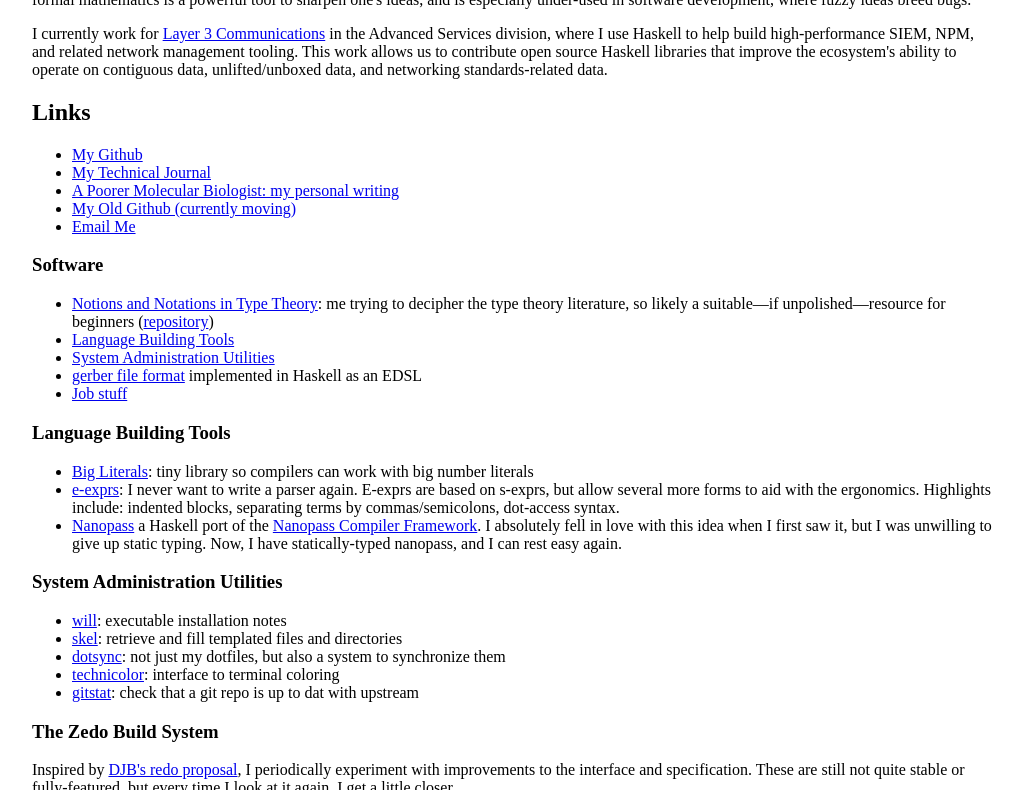
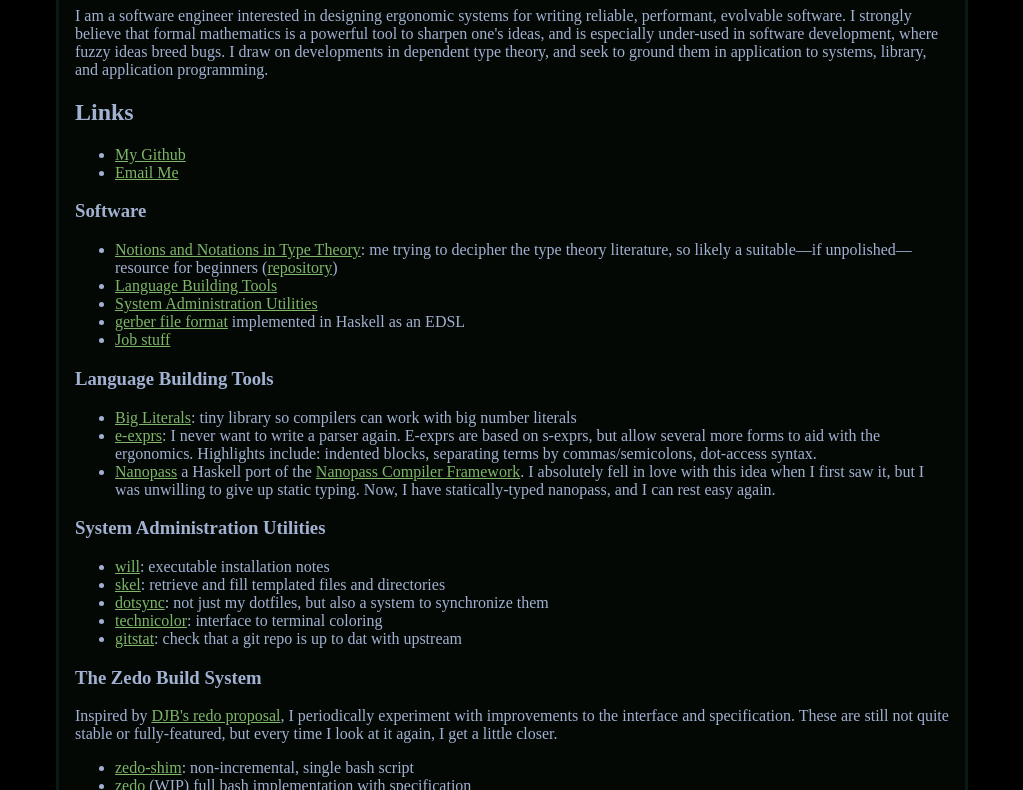
Before and after one commit to marseillebd/gateway-page, a plain HTML site: page index.html in a window 1280 px wide. Shown: the part 140-930 px from the top of the page, without its empty margins (128-1151 px from the left). Drawn offline with Linux system fonts and the light colour scheme.

Commit message:
begin update with my new info, and a new style

```diff
--- a/index.html
+++ b/index.html
@@ -2,51 +2,54 @@
 <html>
 <head>
   <meta charset="utf-8"/>
-  <title>Eric Demko</title>
+  <title>Marseille Bouchard Demko</title>
+  <link rel="stylesheet" type="text/css" href="./structure.css" media="all">
   <link rel="stylesheet" type="text/css" href="./style.css" media="all">
 </head>
 <body>
 
-  <h2>Eric Demko's Homepage</h2>
+<main>
+  <h1>Marseille Bouchard Demko's Homepage</h1>
   <p>
-    I am a software engineer interested in designing ergonomic systems for writing correct, performant, evolvable software.
-    To that end, I study and experiment with the semantics of programming languages, especially drawing on developments in dependent type theory.
+    I am a software engineer interested in designing ergonomic systems for writing reliable, performant, evolvable software.
     I strongly believe that formal mathematics is a powerful tool to sharpen one's ideas, and is especially under-used in software development, where fuzzy ideas breed bugs.
+    I draw on developments in dependent type theory, and seek to ground them in application to systems, library, and application programming.
   </p>
-  <p>
-    I currently work for <a href="https://layer3com.com/">Layer 3 Communications</a> in the Advanced Services division,
-      where I use Haskell to help build high-performance SIEM, NPM, and related network management tooling.
-    This work allows us to contribute open source Haskell libraries that improve the ecosystem's ability to operate on contiguous data, unlifted/unboxed data, and networking standards-related data.
-  </p>
+
+  <!-- <p> -->
+  <!--   I currently work for <a href="https://layer3com.com/">Layer 3 Communications</a> in the Advanced Services division, -->
+  <!--     where I use Haskell to help build high-performance SIEM, NPM, and related network management tooling. -->
+  <!--   This work allows us to contribute open source Haskell libraries that improve the ecosystem's ability to operate on contiguous data, unlifted/unboxed data, and networking standards-related data. -->
+  <!-- </p> -->
 
   <h2>Links</h2>
   <ul>
-    <li><a href="https://github.com/edemko">My Github</a></li>
-    <li><a href="https://github.com/edemko/technical-notes">My Technical Journal</a></li>
-    <li><a href="https://blag.edemko.net">A Poorer Molecular Biologist: my personal writing</a></li>
-    <li><a href="https://github.com/Zankoku-Okuno">My Old Github (currently moving)</a></li>
-    <li><a href="mailto:zankoku.okuno@gmail.com">Email Me</a></li>
+    <li><a href="https://github.com/marseillebd">My Github</a></li>
+    <!-- <li><a href="https://github.com/marseillebd/technical-notes">My Technical Journal</a></li> -->
+    <!-- <li><a href="https://blag.edemko.net">A Poorer Molecular Biologist: my personal writing</a></li> -->
+    <!-- <li><a href="https://github.com/Zankoku-Okuno">My Old Github (currently moving)</a></li> -->
+    <li><a href="mailto:marseillebd@proton.me">Email Me</a></li>
   </ul>
   <h3>Software</h3>
   <ul>
-    <li><a href="https://raw.githubusercontent.com/edemko/notes-typetheory/master/notation.pdf">Notions and Notations in Type Theory</a>:
+    <li><a href="https://raw.githubusercontent.com/marseillebd/notes-typetheory/master/notation.pdf">Notions and Notations in Type Theory</a>:
       me trying to decipher the type theory literature, so likely a suitable—if unpolished—resource for beginners
-      (<a href="https://github.com/edemko/notes-typetheory">repository</a>)
+      (<a href="https://github.com/marseillebd/notes-typetheory">repository</a>)
     </li>
     <li><a href="#lang-tools">Language Building Tools</a></li>
     <li><a href="#sysadmin-util">System Administration Utilities</a></li>
-    <li><a href="https://github.com/edemko/haskell-circuit-boards">gerber file format</a> implemented in Haskell as an EDSL</li>
+    <li><a href="https://github.com/marseillebd/haskell-circuit-boards">gerber file format</a> implemented in Haskell as an EDSL</li>
     <li><a href="#job-stuff">Job stuff</a></li>
   </ul>
   <h3 id="lang-tools">Language Building Tools</h3>
   <ul>
-    <li><a href="https://github.com/edemko/c-big-literals">Big Literals</a>: tiny library so compilers can work with big number literals</li>
-    <li><a href="https://github.com/edemko/eexprs">e-exprs</a>:
+    <li><a href="https://github.com/marseillebd/c-big-literals">Big Literals</a>: tiny library so compilers can work with big number literals</li>
+    <li><a href="https://github.com/marseillebd/eexprs">e-exprs</a>:
       I never want to write a parser again.
       E-exprs are based on s-exprs, but allow several more forms to aid with the ergonomics.
       Highlights include: indented blocks, separating terms by commas/semicolons, dot-access syntax.
     </li>
-    <li><a href="https://github.com/edemko/nanopass">Nanopass</a>
+    <li><a href="https://github.com/marseillebd/nanopass">Nanopass</a>
       a Haskell port of the <a href="https://nanopass.org/documentation.html">Nanopass Compiler Framework</a>.
       I absolutely fell in love with this idea when I first saw it, but I was unwilling to give up static typing.
       Now, I have statically-typed nanopass, and I can rest easy again.
@@ -54,11 +57,11 @@
   </ul>
   <h3 id="sysadmin-util">System Administration Utilities</h3>
   <ul>
-    <li><a href="https://github.com/edemko/will">will</a>: executable installation notes</li>
-    <li><a href="https://github.com/edemko/skel">skel</a>: retrieve and fill templated files and directories</li>
-    <li><a href="https://github.com/edemko/dotsync">dotsync</a>: not just my dotfiles, but also a system to synchronize them</li>
-    <li><a href="https://github.com/edemko/technicolor">technicolor</a>: interface to terminal coloring</li>
-    <li><a href="https://github.com/edemko/gitstat">gitstat</a>: check that a git repo is up to dat with upstream</li>
+    <li><a href="https://github.com/marseillebd/will">will</a>: executable installation notes</li>
+    <li><a href="https://github.com/marseillebd/skel">skel</a>: retrieve and fill templated files and directories</li>
+    <li><a href="https://github.com/marseillebd/dotsync">dotsync</a>: not just my dotfiles, but also a system to synchronize them</li>
+    <li><a href="https://github.com/marseillebd/technicolor">technicolor</a>: interface to terminal coloring</li>
+    <li><a href="https://github.com/marseillebd/gitstat">gitstat</a>: check that a git repo is up to dat with upstream</li>
   </ul>
   <h3>The Zedo Build System</h3>
   <p>
@@ -66,8 +69,8 @@
     These are still not quite stable or fully-featured, but every time I look at it again, I get a little closer.
   </p>
   <ul>
-    <li><a href="https://github.com/edemko/zedo-shim/settings">zedo-shim</a>: non-incremental, single bash script</li>
-    <li><a href="https://github.com/edemko/zedo-shim/settings">zedo</a> (WIP) full bash implementation with specification</li>
+    <li><a href="https://github.com/marseillebd/zedo-shim">zedo-shim</a>: non-incremental, single bash script</li>
+    <li><a href="https://github.com/marseillebd/zedo-shim">zedo</a> (WIP) full bash implementation with specification</li>
   </ul>
   <h3 id="job-stuff">Job Stuff</h3>
   <ul>
@@ -82,33 +85,33 @@
     I frankly have too many irons in the fire/pots on the stove/planes in the sky/whatever, and it's nice to have some sort of overview.
   </p>
   <ul>
-    <li><a href="https://github.com/edemko/bsvm">BVSM</a>:
+    <li><a href="https://github.com/marseillebd/bsvm">BVSM</a>:
       a virtual machine that could reasonably be hand-compiled if necessary.
       I thought it would be useful as a ground for bootstrapped compilers, bit it turns out that I need to balance the ground language for both ease of implementation and implementing _with_.
       It may be possible to pivot into lisp-like semantics if I can build a simple-enough garbage collector.
     </li>
-    <li><a href="https://github.com/edemko/chimney">C Shim Library</a>:
+    <li><a href="https://github.com/marseillebd/chimney">C Shim Library</a>:
       contains common C algorithms that usually just keep getting re-implemented.
     </li>
-    <li><a href="https://github.com/edemko/ediacara">Ediacara</a>:
+    <li><a href="https://github.com/marseillebd/ediacara">Ediacara</a>:
       a portable assembler because C isn't.
       Ediacara should have assembly notions built-in from the start: "advanced" control-flow (like tail-calls and escape continuations), and arbitrary calling conventions per-function.
     </li>
-    <li><a href="https://github.com/edemko/fpgc">Functional Programming Garbage Collector</a>
+    <li><a href="https://github.com/marseillebd/fpgc">Functional Programming Garbage Collector</a>
       aims to be a standard garbage collector written in C for general-purpose functional programming language runtimes.
       It is currently just some notes on what I need to support and how I might do it.
     </li>
-    <li><a href="https://github.com/edemko/anemone">Anemone</a>
+    <li><a href="https://github.com/marseillebd/anemone">Anemone</a>
       attempts to pack as many abstractive features as possible (i.e. first-class everything) into a language;
       the focus is on operational rather than static semantics
     </li>
   </ul>
   <h3>Random Corner</h3>
   <ul>
-    <li><a href="https://github.com/edemko/env-cabal/settings">env-cabal</a>: find exes produced by cabal and put them <code>&lt;project&gt;/bin/</code></li>
-    <li><a href="https://github.com/edemko/haxplay/settings">haxplay</a>: because music players keep screwing up my metadata</li>
-    <li><a href="https://clock.edemko.net">a clock/astrolabe</a> I started work on a while back</li>
-    <li><a href="https://github.com/edemko/sfcc">My Master's Thesis</a> which describes first-class continuations and their applications. I don't actually recommend reading it unless perhaps you want an introduction to their uses. However, I realized literally days after defending it that there's an improvement to be made to the formal system, and I've only found more improvements since.</li>
+    <li><a href="https://github.com/marseillebd/env-cabal/settings">env-cabal</a>: find exes produced by cabal and put them <code>&lt;project&gt;/bin/</code></li>
+    <li><a href="https://github.com/marseillebd/haxplay/settings">haxplay</a>: because music players keep screwing up my metadata</li>
+    <!-- <li><a href="https://clock.edemko.net">a clock/astrolabe</a> I started work on a while back</li> -->
+    <li><a href="https://github.com/marseillebd/sfcc">My Master's Thesis</a> which describes first-class continuations and their applications. I don't actually recommend reading it unless perhaps you want an introduction to their uses. However, I realized literally days after defending it that there's an improvement to be made to the formal system, and I've only found more improvements since.</li>
   </ul>
 
 
@@ -119,5 +122,6 @@
     I personally think that writing a test suite for a parser is less work
       than trying to figure out and formalize every property that the parser should have.
   </small></p> -->
+</main>
 </body>
 </html>
--- a/main.js
+++ /dev/null
@@ -1,3 +0,0 @@
-document.addEventListener((evt) => {
-    // TODO
-})
--- a/structure.css
+++ b/structure.css
@@ -0,0 +1,8 @@
+@charset "utf-8";
+
+body {
+  margin: auto;
+  margin-top: auto;
+  max-width: 60em;
+  margin-top: 3em;
+}
--- a/style.css
+++ b/style.css
@@ -1,8 +1,58 @@
 @charset "utf-8";
 
+:root {
+  --black: #000000;
+  --base00: #030804;
+  --base01: #091913;
+  --base02: #082a26;
+  --base03: #014441;
+  --base04: #8eb1d1;
+  --base05: #a2b1d2;
+  --base06: #c8caee;
+  --base07: #e8e4fe;
+  --base08: #cf6a5f;
+  --base09: #e0905a;
+  --base0A: #c8a244;
+  --base0B: #7fb66a;
+  --base0C: #3aacc3;
+  --base0D: #7080c1;
+  --base0E: #ad73b9;
+  --base0F: #ca5c83;
+  --white: #ffffff;
+}
+
+:root {
+  --default-background: var(--base00);
+  --lighter-background: var(--base01);
+  --selection: var(--base02);
+  --comment: var(--base03);
+  --line-highlight: var(--base03);
+  --dark-foreground: var(--base04);
+  --default-foreground: var(--base05);
+  --light-foreground: var(--base06);
+  --lighter-foreground: var(--base07);
+
+  --primary: var(--base0B);
+  --secondary: var(--base0D);
+}
+
+
+
+
+
 body {
-  margin: auto;
-  margin-top: auto;
-  max-width: 60em;
-  margin-top: 3em;
+  background-color: var(--black);
 }
+main {
+  background-color: var(--default-background);
+  color: var(--default-foreground);
+  padding: 1em;
+  margin: 1.5em;
+  border: 3px var(--lighter-background) solid;
+  border-radius: 0.5em;
+}
+a:link {
+  color: var(--primary);
+}
+a:visited {
+  color: var(--secondary);
```
